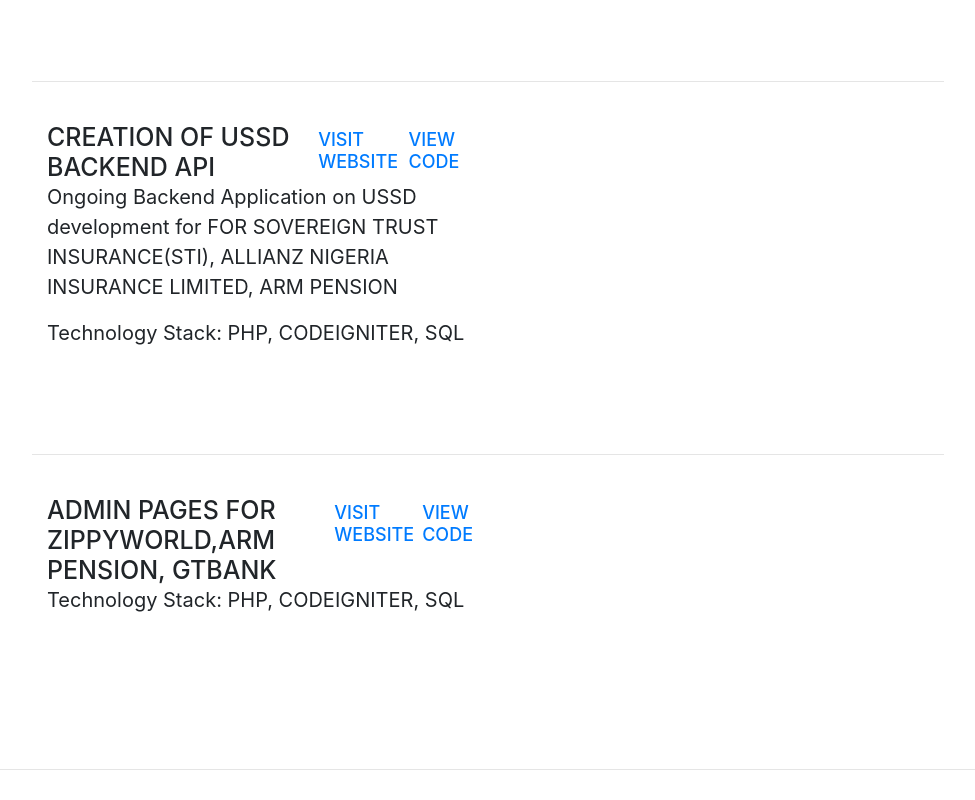
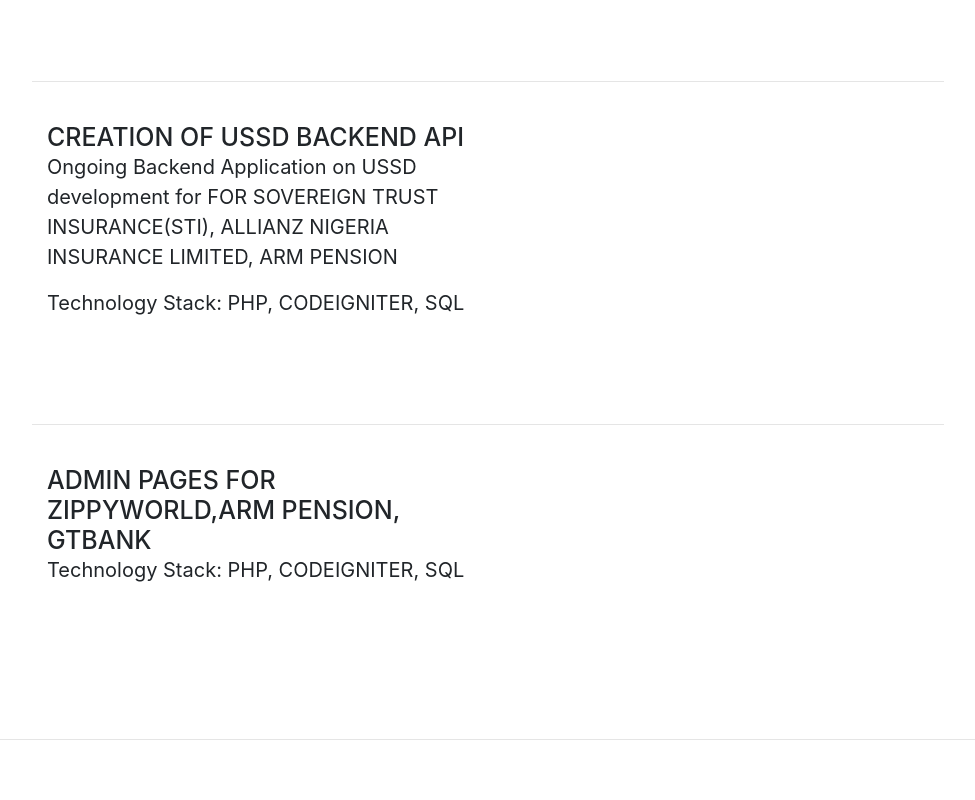
Before and after one commit to roqeebdev/Akinyele-Portfolio, a website with bundled scripts: page index.html in a window 1280 px wide. Shown: the part 2440-3240 px from the top of the page, without its empty margins (288-1263 px from the left). Built offline with nearby package versions, Linux system fonts and the light colour scheme; a web font is replaced by a local one.

Commit message:
Update index.html

```diff
--- a/index.html
+++ b/index.html
@@ -121,8 +121,6 @@
           <div class="col-md-6 left desc">
             <div class="title">
               <h3 class="mb-0 padding">CREATION OF USSD BACKEND API</h3>
-              <h4 class="padding"><a href="https://book-village.herokuapp.com">Visit website</a></h4>
-              <h4><a href="https://github.com/muisoft/book-trading-app">View code</a></h4>
             </div>
             <p>Ongoing Backend Application on USSD development for FOR SOVEREIGN TRUST INSURANCE(STI),
               ALLIANZ NIGERIA INSURANCE LIMITED, ARM PENSION</p>
@@ -137,8 +135,6 @@
           <div class="col-md-6 left desc">
             <div class="title">
               <h3 class="mb-0 padding">ADMIN PAGES FOR ZIPPYWORLD,ARM PENSION, GTBANK</h3>
-              <h4 class="padding"><a href="https://book-village.herokuapp.com">Visit website</a></h4>
-              <h4><a href="https://github.com/muisoft/book-trading-app">View code</a></h4>
             </div>
             <p>Technology Stack: PHP, CODEIGNITER, SQL</p>
           </div>
```
